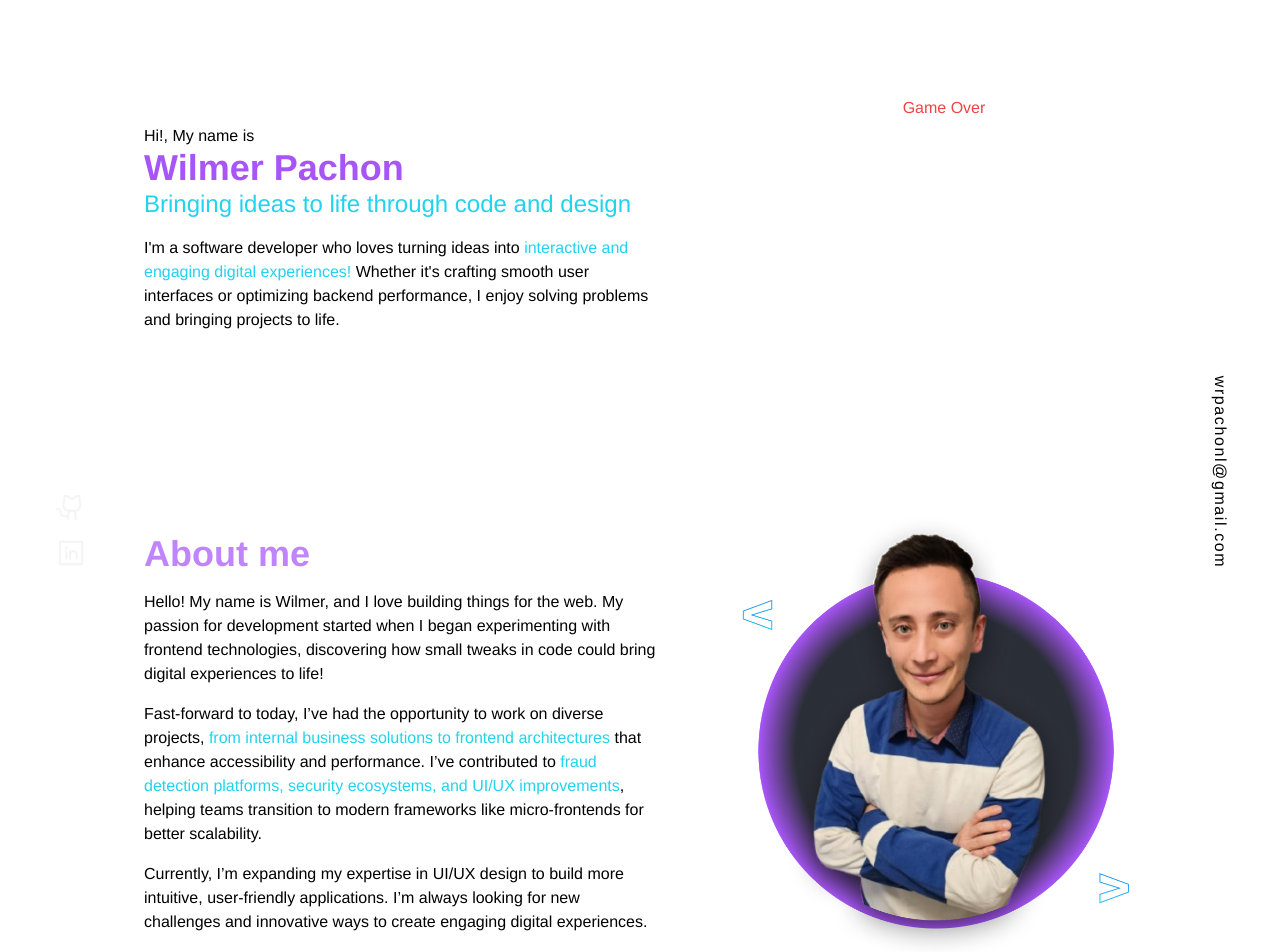
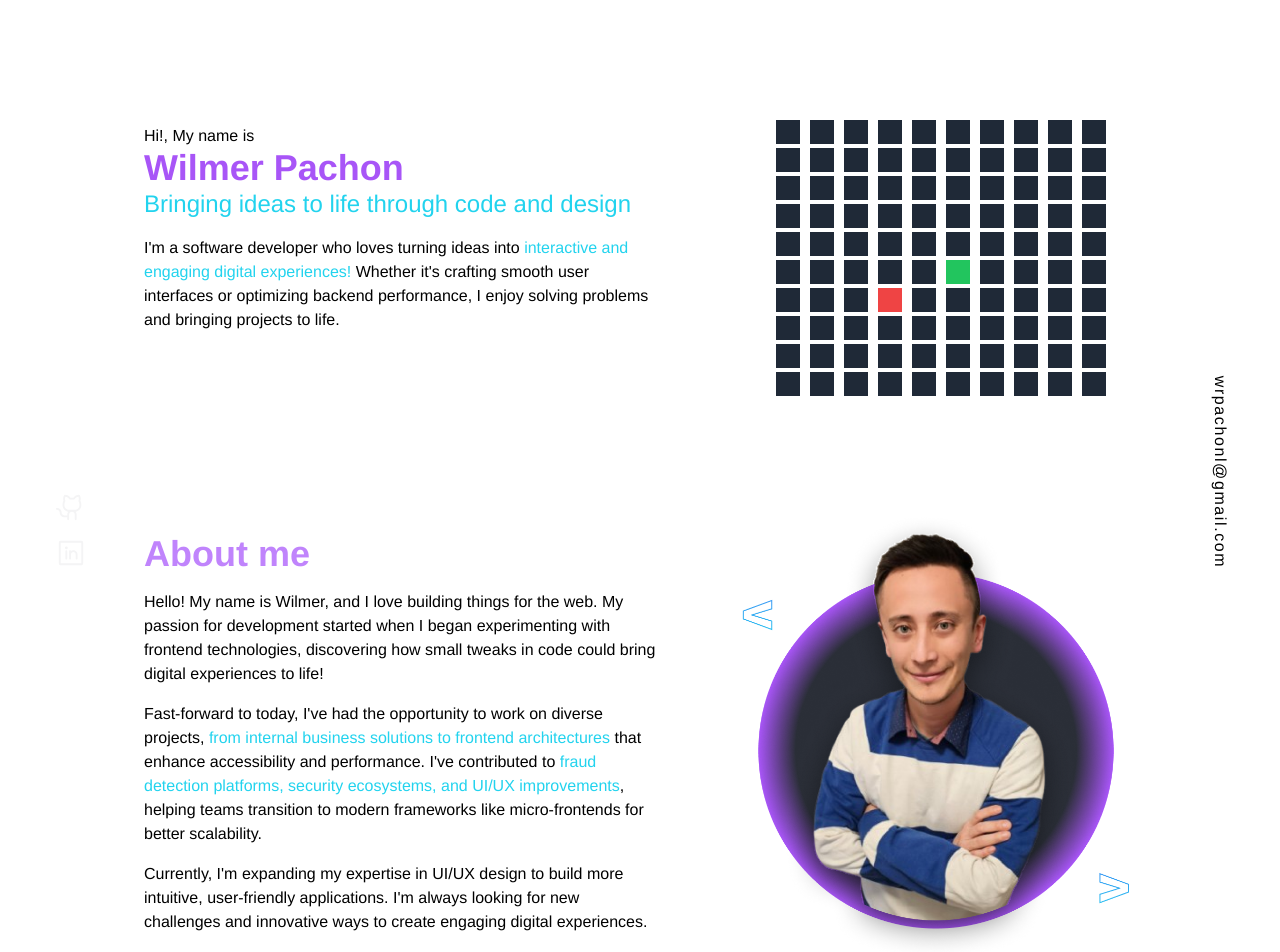
Before and after one commit to wilo0510/My-portfolio, a Next.js app: page / in a window 1280 px wide. Shown: the part 120-1072 px from the top of the page. Built offline with nearby package versions, Linux system fonts and the light colour scheme.

Commit message:
Imporvements on gaming

```diff
--- a/src/components/section/about.tsx
+++ b/src/components/section/about.tsx
@@ -15,12 +15,12 @@ const AboutMe = () => {
       </p>
 
       <p className="mt-4">
-        Fast-forward to today, I’ve had the opportunity to work on diverse
+        Fast-forward to today, I&apos;ve had the opportunity to work on diverse
         projects,{" "}
         <span className="text-cyan-400">
           from internal business solutions to frontend architectures
         </span>{" "}
-        that enhance accessibility and performance. I’ve contributed to{" "}
+        that enhance accessibility and performance. I&apos;ve contributed to{" "}
         <span className="text-cyan-400">
           fraud detection platforms, security ecosystems, and UI/UX
           improvements
@@ -30,8 +30,8 @@ const AboutMe = () => {
       </p>
 
       <p className="mt-4">
-        Currently, I’m expanding my expertise in UI/UX design to build more
-        intuitive, user-friendly applications. I’m always looking for new
+        Currently, I&apos;m expanding my expertise in UI/UX design to build more
+        intuitive, user-friendly applications. I&apos;m always looking for new
         challenges and innovative ways to create engaging digital
         experiences.
       </p>
--- a/src/components/section/hero.tsx
+++ b/src/components/section/hero.tsx
@@ -1,4 +1,5 @@
 import { useState, useEffect } from "react";
+import Button from "@/components/ui/Button";
 
 const SnakeGame = () => {
   const [snake, setSnake] = useState([[5, 5]]);
@@ -8,9 +9,15 @@ const SnakeGame = () => {
     Math.floor(Math.random() * 10),
   ]);
   const [gameOver, setGameOver] = useState(false);
+  const [gameStarted, setGameStarted] = useState(false);
 
   useEffect(() => {
     const handleKeyPress = (e: KeyboardEvent) => {
+      if (!gameStarted && e.key === "o") {
+        setGameStarted(true);
+      }
+
+      if (gameStarted) {
         switch (e.key) {
           case "ArrowUp":
             setDirection("UP");
@@ -27,13 +34,16 @@ const SnakeGame = () => {
           default:
             break;
         }
+      }
     };
+
     window.addEventListener("keydown", handleKeyPress);
     return () => window.removeEventListener("keydown", handleKeyPress);
-  }, []);
+  }, [gameStarted]);
 
   useEffect(() => {
-    if (gameOver) return;
+    if (!gameStarted || gameOver) return;
+
     const moveSnake = setInterval(() => {
       setSnake((prev) => {
         const newSnake = [...prev];
@@ -78,13 +88,27 @@ const SnakeGame = () => {
     }, 300);
 
     return () => clearInterval(moveSnake);
-  }, [direction, food, gameOver]);
+  }, [direction, food, gameOver, gameStarted]);
+
+  const restartGame = () => {
+    setSnake([[5, 5]]);
+    setDirection("RIGHT");
+    setFood([Math.floor(Math.random() * 10), Math.floor(Math.random() * 10)]);
+    setGameOver(false);
+    setGameStarted(false);
+  };
 
   return (
-    <div className="md:ml-24 bg-secondary-background p-6 rounded-lg text-white text-center w-screen md:w-96 h-96 md:h-96 ">
+    <div className="md:ml-24 bg-secondary-background p-6 rounded-lg text-white text-center w-screen md:w-96 h-96 md:h-96">
       <h2 className="text-lg mb-4">Snake Game</h2>
+      {!gameStarted && !gameOver && <p>Press <b>o</b> to start</p>}
       {gameOver ? (
+        <>
           <p className="text-red-500">Game Over</p>
+          <Button onClick={restartGame} >
+            Retry
+          </Button>
+        </>
       ) : (
         <div className="grid grid-cols-10 gap-1">
           {[...Array(10)].map((_, row) =>
@@ -111,13 +135,15 @@ const HeroSection = () => {
   return (
     <div className="flex flex-col md:flex-row items-center justify-between px-8 py-8 bg-background text-foreground max-w-6xl mx-auto">
       <div className="max-w-lg text-left">
-        <p className="mt-4 text-foreground">
-           Hi!, My name is
-        </p>
+        <p className="mt-4 text-foreground">Hi!, My name is</p>
         <h1 className="text-4xl font-bold text-primary-purple">Wilmer Pachon</h1>
         <h2 className="text-2xl text-secondary-lightBlue">Bringing ideas to life through code and design</h2>
         <p className="mt-4 text-foreground">
-          I&apos;m a software developer who loves turning ideas into <span className="text-secondary-lightBlue"> interactive and engaging digital experiences! </span>  Whether it&apos;s crafting smooth user interfaces or optimizing backend performance, I enjoy solving problems and bringing projects to life.
+          I&apos;m a software developer who loves turning ideas into{" "}
+          <span className="text-secondary-lightBlue">
+            interactive and engaging digital experiences!
+          </span>{" "}
+          Whether it&apos;s crafting smooth user interfaces or optimizing backend performance, I enjoy solving problems and bringing projects to life.
         </p>
       </div>
       <SnakeGame />
```
Lines whose indentation alone changed are shown as unchanged.
